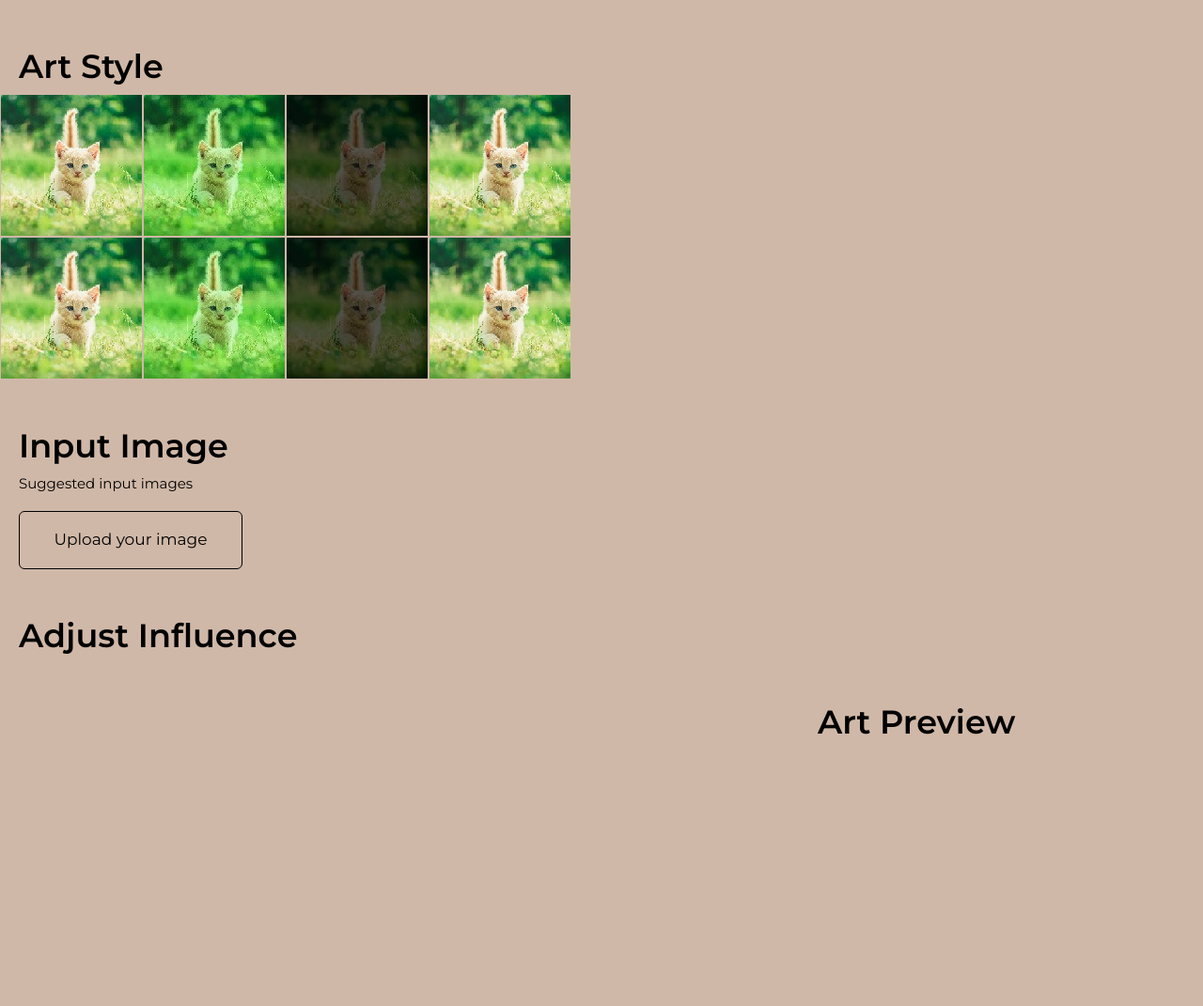
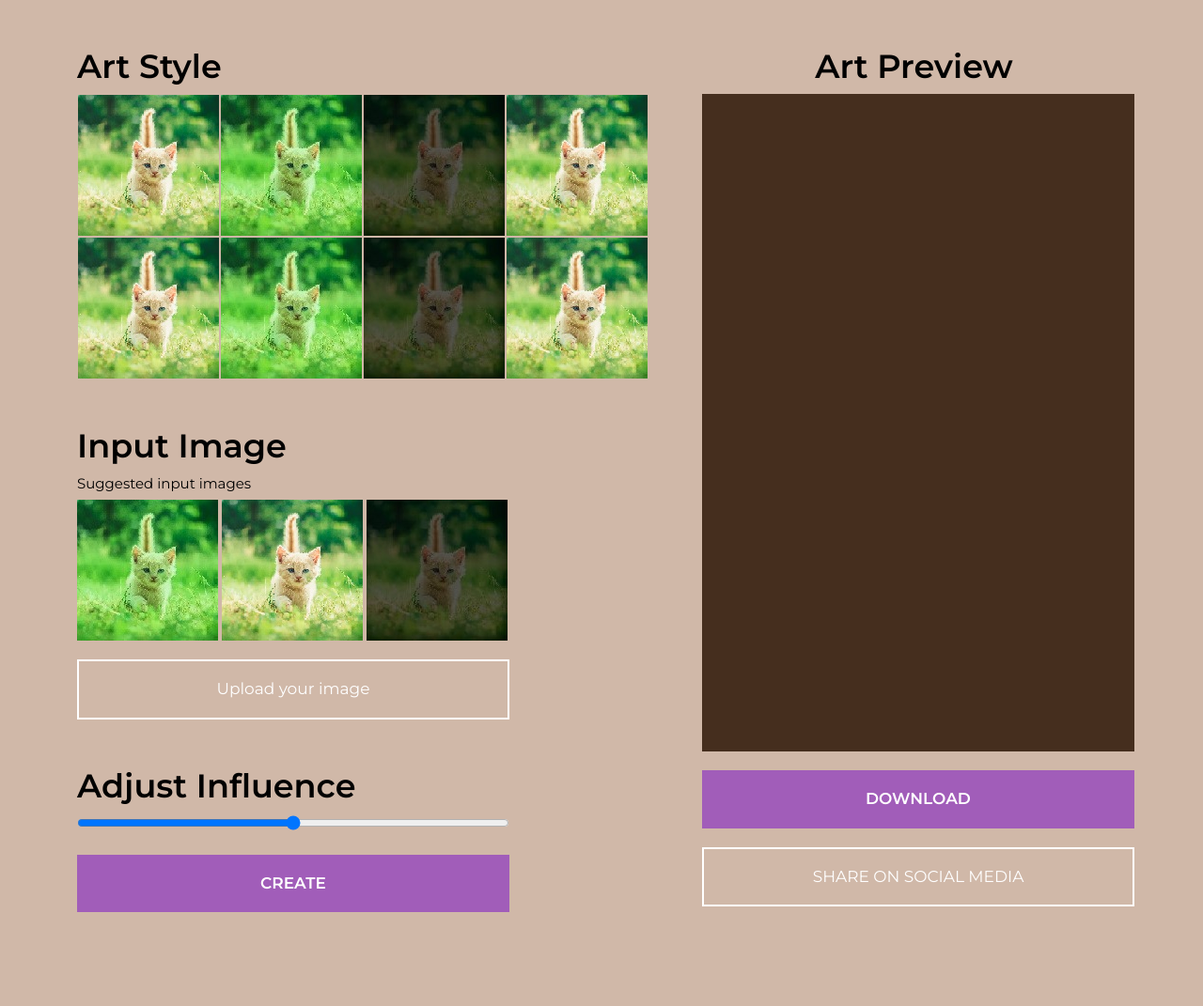
Before and after one commit to gekik44/neuro_image_task, a Flask app: page /img_converter in a window 1280 px wide. Shown: the part 57-1128 px from the top of the page at 94% size. Before the commit the page ends 839 px from the top, so only its background shows below. Run offline with Flask 3, Linux system fonts and the light colour scheme.

Commit message:
Described img_converter page with HTML and CSS. Add addjust influence with input type="range".

```diff
--- a/static/css/img_converter.css
+++ b/static/css/img_converter.css
@@ -1,5 +1,6 @@
 body{
     background-color: #D0B8A8;
+    margin: 0;
 }
 h2 {
     color: black;
@@ -7,14 +8,14 @@ h2 {
     font-weight: 600;
     font-size: 35px;
     margin-top: 50px;
-    padding-left: 20px;
+
 }
 h3 {
     color: black;
     font-family: 'Montserrat';
     font-size: 15px;
     margin-top: 10px;
-    padding-left: 20px;
+
 }
 [type=checkbox] {
   display: none;
@@ -24,23 +25,50 @@ h3 {
   border: 1px solid white;
 }
 .btn {
-	display: block;
+    color: white;
 	font-size: 17px;
-	color:black;
     font-family: 'Montserrat';
     text-align: center;
 	padding: 17px 30px;
-	width: 238px;
-	border: 1px solid black;
+	width: 460px;
+	border-radius: 0;
 	transition: all 0.5s ease;
 	margin-top: 20px;
-	margin-left: 20px;
-
 }
-.btn:hover {
+.sec_btn{
+    border: 2px solid white;
+}
+.sec_btn:hover {
 	background: white;
     color: black;
 }
-.right{
-    margin-left: 850px;
+
+.main_btn{
+	font-weight: 600;
+    text-align: center;
+	background: #A15DB9;
 }
+#primary{
+    margin-bottom: 100px;
+}
+
+.main_btn:hover {
+	background: white;
+    color: black;
+}
+.col-5 {
+  text-align: center;
+}
+/*
+#prim2{
+    width: 510px;
+}
+#sec2{
+    width: 510px;
+}
+*/
+
+#volume{
+
+    width: 460px;
+}
--- a/static/css/index.css
+++ b/static/css/index.css
@@ -11,6 +11,7 @@ body {
     background: #A15DB9;
 	padding: 17px 30px;
 	width: 238px;
+	border-radius: 0;
 	transition: all 0.5s ease;
 	margin: auto;
 }
--- a/templates/img_converter.html
+++ b/templates/img_converter.html
@@ -5,6 +5,9 @@
 
 {% block main %}
 <div>
+    <div class="container">
+      <div class="row">
+        <div class="col">
           <h2>Art Style</h2>
           <table>
             <tbody>
@@ -62,11 +65,35 @@
                 </tr>
             </tbody>
           </table>
-
           <h2>Input Image</h2>
           <h3>Suggested input images</h3>
-    <a href="#" class="btn">Upload your image</a>
+          <label>
+              <input type="checkbox" />
+              <img src="static/img/2.jpg" alt="image style" />
+          </label>
+          <label>
+              <input type="checkbox" />
+              <img src="static/img/1.jpg" alt="image style" />
+          </label>
+          <label>
+              <input type="checkbox" />
+              <img src="static/img/3.jpg" alt="image style" />
+          </label>
+          <a href="#" class="btn sec_btn">Upload your image</a>
           <h2>Adjust Influence</h2>
-    <h2 class="right">Art Preview</h2>
+          <div>
+            <input type="range" id="volume" min="0" max="50" step="1">
+          </div>
+          <a href="#" class="btn main_btn" id="primary">CREATE</a>
+        </div>
+        <div class="col-5">
+          <h2>Art Preview</h2>
+          <img src="static/img/preview.jpg" width="460" height="700" alt="preview" />
+          <a href="#" class="btn main_btn" id="prim2">DOWNLOAD</a>
+          <a href="#" class="btn sec_btn" id="sec2">SHARE ON SOCIAL MEDIA</a>
+        </div>
+      </div>
+    </div>
+
 </div>
 {% endblock %}
```
Also changed, not shown: static/img/preview.jpg (added). Lines whose indentation alone changed are shown as unchanged.
